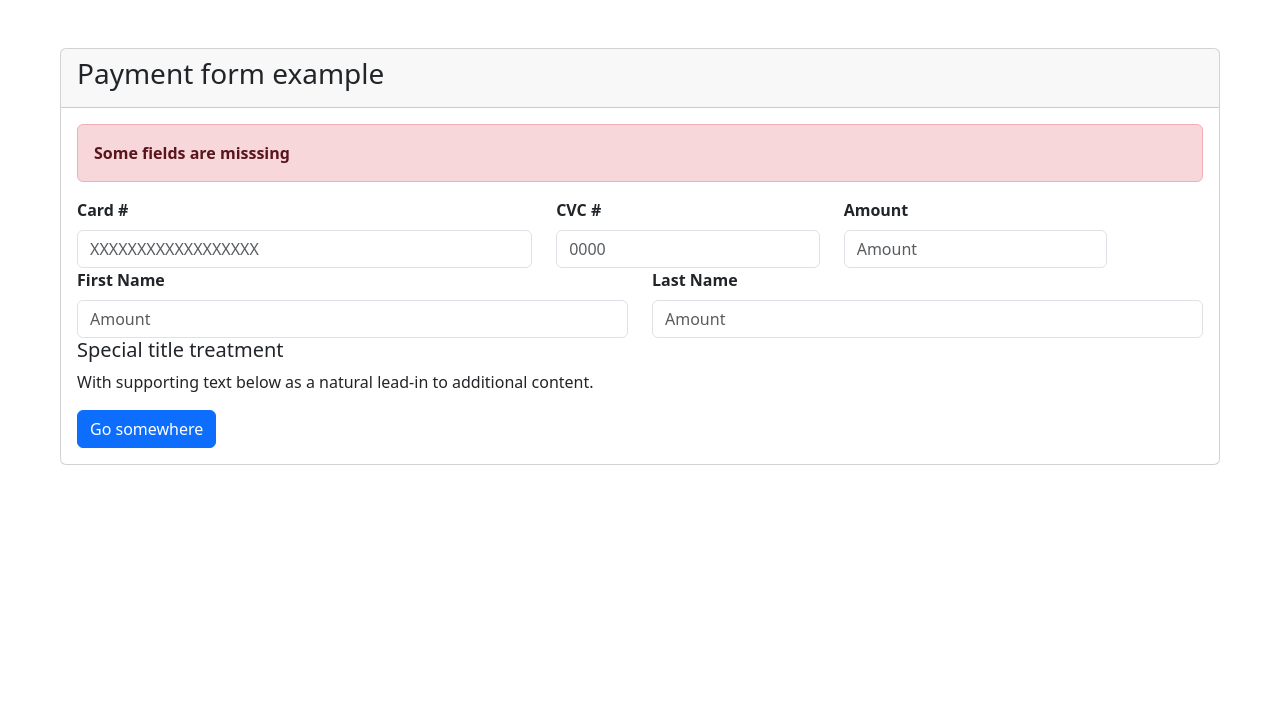
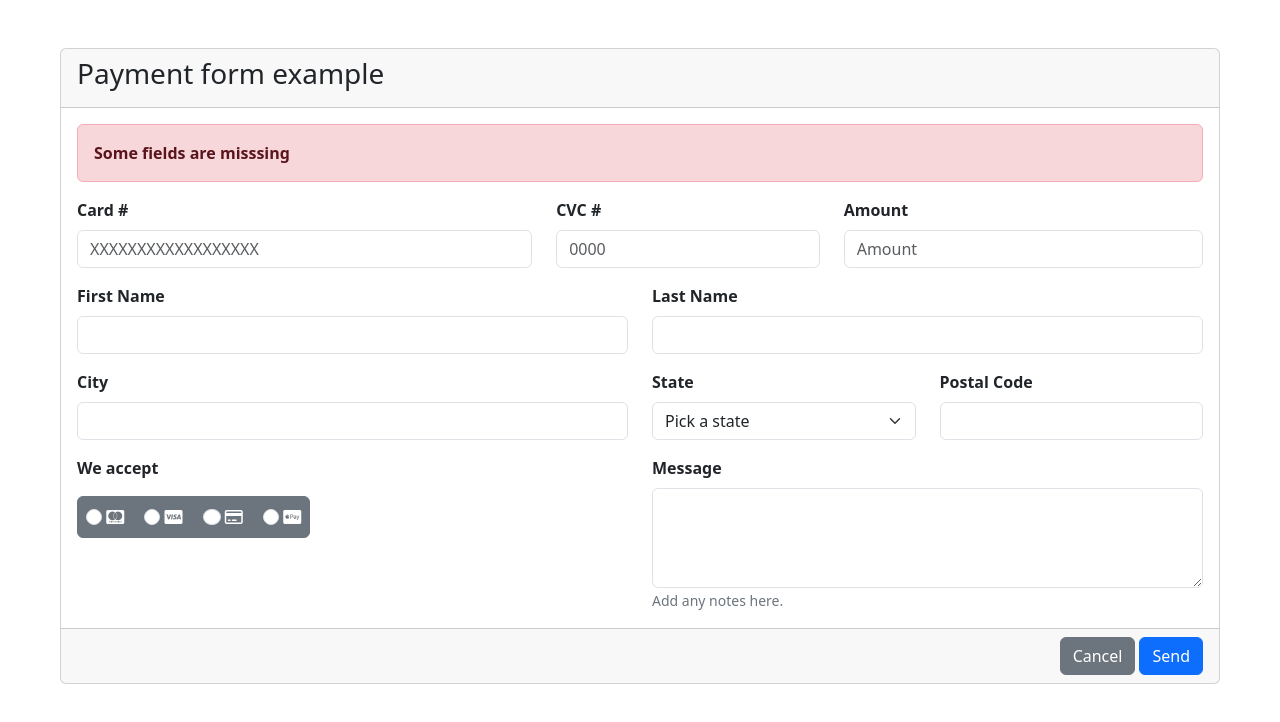
Before and after one commit to 4GeeksAcademy/Form_whit_bootstrap_RdeRausseo, a plain HTML site: page index.html in a window 1280 px wide. Drawn offline with nearby package versions, Linux system fonts and the light colour scheme.

Commit message:
Cambios realizados RdeRausseo

```diff
--- a/index.html
+++ b/index.html
@@ -5,6 +5,7 @@
     <meta name="viewport" content="width=device-width, initial-scale=1.0">
     <script src="https://cdnjs.cloudflare.com/ajax/libs/bootstrap/5.3.3/js/bootstrap.min.js" integrity="sha512-ykZ1QQr0Jy/4ZkvKuqWn4iF3lqPZyij9iRv6sGqLRdTPkY69YX6+7wvVGmsdBbiIfN/8OdsI7HABjvEok6ZopQ==" crossorigin="anonymous" referrerpolicy="no-referrer"></script>
     <link rel="stylesheet" href="https://cdnjs.cloudflare.com/ajax/libs/bootstrap/5.3.3/css/bootstrap.min.css" integrity="sha512-jnSuA4Ss2PkkikSOLtYs8BlYIeeIK1h99ty4YfvRPAlzr377vr3CXDb7sb7eEEBYjDtcYj+AjBH3FLv5uSJuXg==" crossorigin="anonymous" referrerpolicy="no-referrer" />
+    <link rel="stylesheet" href="https://cdnjs.cloudflare.com/ajax/libs/font-awesome/6.6.0/css/all.min.css" integrity="sha512-Kc323vGBEqzTmouAECnVceyQqyqdsSiqLQISBL29aUW4U/M7pSPA/gEUZQqv1cwx4OnYxTxve5UMg5GT6L4JJg==" crossorigin="anonymous" referrerpolicy="no-referrer" />
     <title>Form whit bootstrap</title>
 </head>
 <body>
@@ -17,7 +18,7 @@
                 <div class="alert alert-danger" role="alert">
                     <b>Some fields are misssing</b>
                 </div>
-                <div class="row">
+                <div class="row mb-3">
                     <div class="col-5">
                         <label for="inputCard" class="form-label fw-bold">Card #</label>
                         <input type="password" id="inputCard" class="form-control" aria-describedby="passwordHelpBlock" placeholder="XXXXXXXXXXXXXXXXXX">
@@ -26,25 +27,79 @@
                         <label for="inputCvc" class="form-label fw-bold">CVC #</label>
                         <input type="password" id="inpuCvc" class="form-control" aria-describedby="passwordHelpBlock" placeholder="0000">
                     </div>
-                    <div class="col-3">
+                    <div class="col-4">
                         <label for="inputAmount" class="form-label fw-bold">Amount </label> <br>
                         <input type="text" id="inputAmount" class="form-control" aria-describedby="passwordHelpBlock" placeholder="Amount">
                     </div>
                 </div>
-                <div class="row">
+                <div class="row mb-3">
                     <div class="col-6">
                         <label for="inputFName" class="form-label fw-bold">First Name</label> <br>
-                        <input type="text" id="inputPassword5" class="form-control" aria-describedby="passwordHelpBlock" placeholder="Amount">
+                        <input type="text" id="inputPassword5" class="form-control" aria-describedby="passwordHelpBlock">
                     </div>
                     <div class="col-6">
                         <label for="inputLName" class="form-label fw-bold">Last Name</label> <br>
-                        <input type="password" id="inputLane" class="form-control" aria-describedby="passwordHelpBlock" placeholder="Amount">
+                        <input type="password" id="inputLane" class="form-control" aria-describedby="passwordHelpBlock">
                     </div>
                 </div>
-              <h5 class="card-title">Special title treatment</h5>
-              <p class="card-text">With supporting text below as a natural lead-in to additional content.</p>
-              <a href="#" class="btn btn-primary">Go somewhere</a>
+                <div class="row">
+                    <div class="col-6">
+                        <label for="inputLName" class="form-label fw-bold">City</label> <br>
+                        <input type="password" id="inputLane" class="form-control" aria-describedby="passwordHelpBlock">
+                    </div>
+                    <div class="col-3">
+                        <label for="PickState" class="form-label fw-bold">State</label> <br>
+                        <select class="form-select">
+                            <option selected>Pick a state</option>
+                            <option value="1">Florida</option>
+                            <option value="2"> New York </option>
+                            <option value="3">Tennessee</option>
+                          </select>
+                    </div>
+                    <div class="col-3 mb-3">
+                        <label for="inputPostalCode" class="form-label fw-bold">Postal Code</label>
+                        <input type="number" id="inputPostalCode" class="form-control" aria-describedby="passwordHelpBlock">
+                    </div>
+                </div>
+                <div class="row">
+                    <div class="col-3">
+                                <p><b>We accept</b></p>
+                                <div class="btn btn-secondary p-2">
+                                    <input class="form-check-input" type="radio" name="flexRadioDefault" id="flexRadioDefault1">
+                                    <label class="form-check-label pe-3" for="flexRadioDefault1">
+                                        <i class="fa-brands fa-cc-mastercard"></i>
+                                    </label>
+                                    <input class="form-check-input text-dark" type="radio" name="flexRadioDefault" id="flexRadioDefault1">
+                                    <label class="form-check-label pe-3" for="flexRadioDefault1">
+                                        <i class="fa-brands fa-cc-visa"></i>
+                                    </label>
+                                    <input class="form-check-input pe-3" type="radio" name="flexRadioDefault" id="flexRadioDefault1">
+                                    <label class="form-check-label pe-3" for="flexRadioDefault1">
+                                        <i class="fa-regular fa-credit-card"></i>
+                                    </label>
+                                    <input class="form-check-input" type="radio" name="flexRadioDefault" id="flexRadioDefault1">
+                                    <label class="form-check-label" for="flexRadioDefault1">
+                                        <i class="fa-brands fa-cc-apple-pay"></i>
+                                    </label>
+                                </div>
+
+                        </div>
+                        <div class="col-6 offset-3">
+                            <label for="inputPostalCode" class="form-label fw-bold">Message</label>
+                            <div class="form-floating">
+                                <textarea class="form-control" placeholder="Leave a comment here" id="floatingTextarea2" style="height: 100px"></textarea>
+                            </div>
+                            <span class="fs-6 text-secondary"><small>Add any notes here.</small></span>
+                        </div>
+                    </div>
+
+                </div>
+                <div class="card-footer d-flex justify-content-end">
+                    <button type="reset" class="btn btn-secondary"> Cancel </button>
+                    <button type="button" class="btn btn-primary ms-1"> Send </button>
+                </div>
             </div>
+
           </div>
     </div>
       <script src="https://cdn.jsdelivr.net/npm/bootstrap@5.3.3/dist/js/bootstrap.bundle.min.js" integrity="sha384-YvpcrYf0tY3lHB60NNkmXc5s9fDVZLESaAA55NDzOxhy9GkcIdslK1eN7N6jIeHz" crossorigin="anonymous"></script>
```
